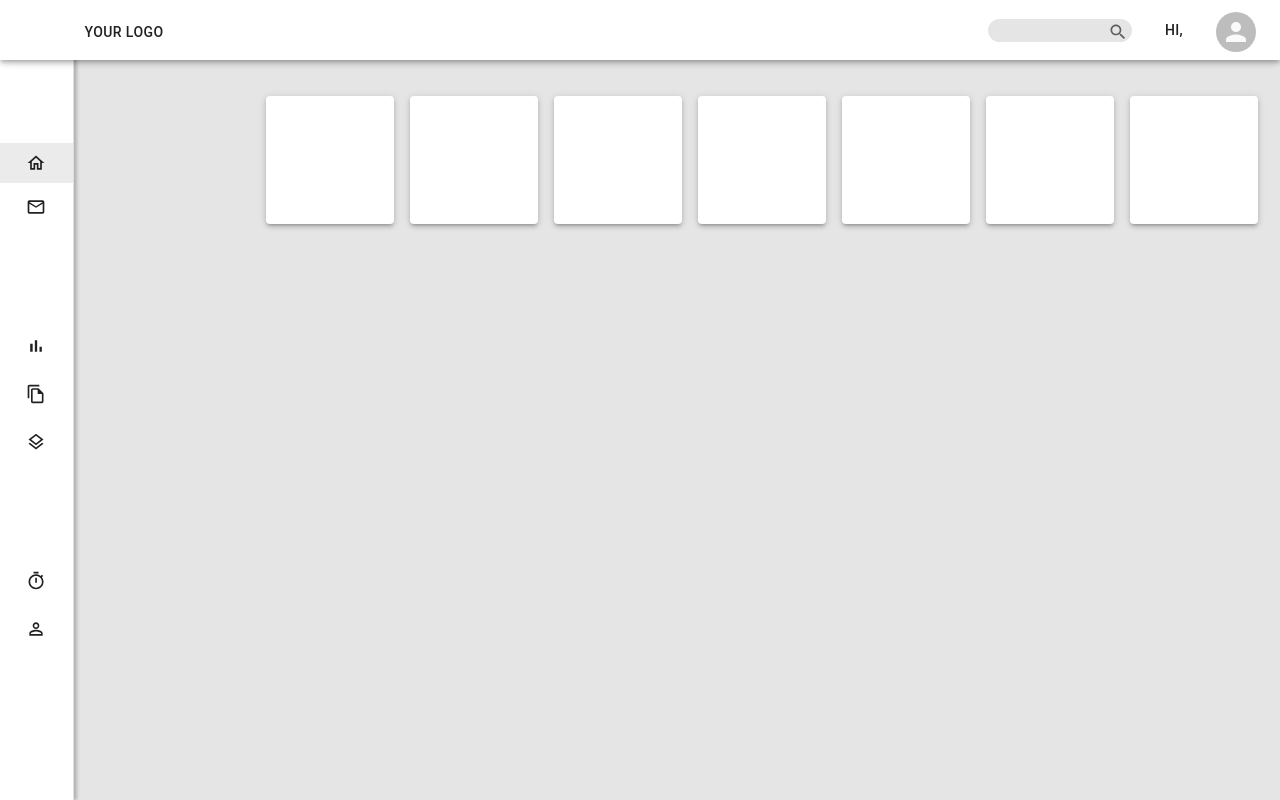
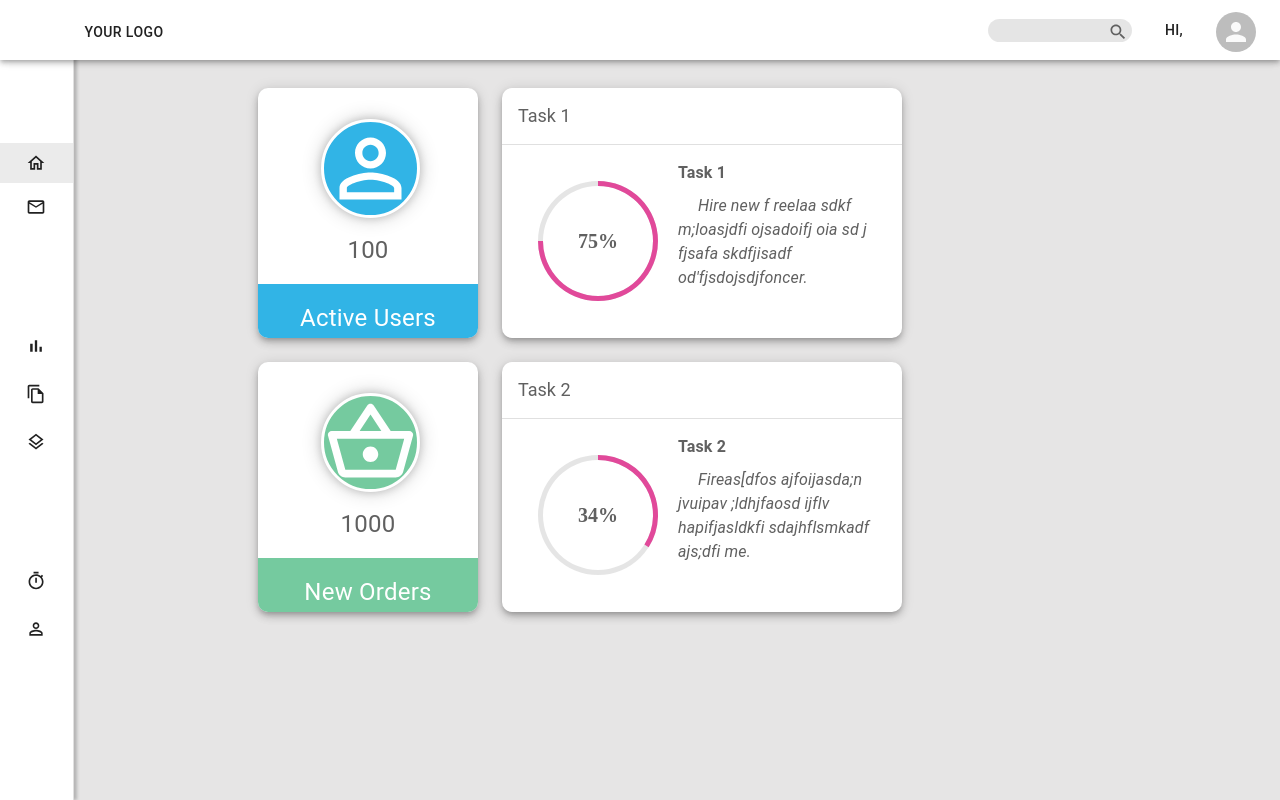
Before and after one commit to cadentic/colorful_admin_panel_material-ui_d3js, a React (Create React App) app: page / in a window 1280 px wide. Built offline with nearby package versions, Linux system fonts and the light colour scheme.

Commit message:
Added cards such as user, order, tasks.

```diff
--- a/src/App.js
+++ b/src/App.js
@@ -19,6 +19,7 @@ import ClickAwayListener from '@material-ui/core/ClickAwayListener';
 
 // Backend
 import axios from 'axios';
+import * as data from './components/JSON/data.example.json';
 
 // Styles
 import clsx from 'clsx';
@@ -35,7 +36,9 @@ import PersonOutlineOutlinedIcon from '@material-ui/icons/PersonOutlineOutlined'
 // import json-s
 import * as textEn from './components/JSON/text.en.json';
 import IconButton from '@material-ui/core/IconButton';
-import { Divider, Icon, Menu, ListItemIcon, Avatar, Paper, createMuiTheme } from '@material-ui/core';
+import { Divider, Icon, Menu, ListItemIcon, Avatar, Paper, createMuiTheme, Box } from '@material-ui/core';
+import TaskForm, {fillPercentage} from './components/taskForm.js';
+import DataForm from './components/dataForm.js';
 const appBarHeight = 60;
 const drawerWidth = 250;
 
@@ -122,6 +125,7 @@ const useStyles = makeStyles(theme => ({
 	  paddingBottom: 5,
 	  width: drawerWidth,
 	  textAlign: 'center',
+	  fontWeight: 'bold'
   },
   listItem: {
 	  height: 40,
@@ -152,7 +156,7 @@ const useStyles = makeStyles(theme => ({
     display: 'flex',
     flexWrap: 'wrap',
     '& > *': {
-      margin: theme.spacing(1),
+      marginRight: theme.spacing(13),
       width: theme.spacing(16),
       height: theme.spacing(16),
 	},
@@ -175,6 +179,14 @@ const useStyles = makeStyles(theme => ({
   },
   topMarginDrawer: {
 	  height: appBarHeight,
+  },
+  sectionName: {
+	fontWeight: 700,
+  },
+  tasksBlock: {
+  },
+  countUsersAndOrders: {
+
   },
 }));
 
@@ -235,7 +247,7 @@ function App() {
 				<div className={classes.topMarginDrawer}>
 				</div>
 				<div className={classes.dividerDiv}>
-							<Typography>
+							<Typography className={classes.sectionName}>
 								{textEn.main}
 							</Typography>
 				</div>
@@ -254,7 +266,7 @@ function App() {
 							</ListItem>
 						</List>
 				<div className={classes.dividerDiv}>
-							<Typography>
+							<Typography className={classes.sectionName}>
 								{textEn.apps}
 							</Typography>
 						</div>
@@ -279,7 +291,7 @@ function App() {
 							</ListItem>
 						</List>
 				<div className={classes.dividerDiv}>
-							<Typography>
+							<Typography  className={classes.sectionName}>
 								{textEn.extras}
 							</Typography>
 						</div>
@@ -298,7 +310,12 @@ function App() {
 					</ListItem>
 				</List>
 			</Drawer>
-        </div>;
+		</div>;
+
+		window.onload = () => function() {
+			fillPercentage("task_zero", data.tasks[0].done_rate / 100);
+			fillPercentage("task_one", data.tasks[1].done_rate / 100)
+		}()
   return (
     <div className={classes.root}>
 		<div>
@@ -369,13 +386,24 @@ function App() {
 		</div>
 		{sidebar}
 		<main className={classes.papers}>
-			<Paper elevation={3}></Paper>
-			<Paper elevation={3}></Paper>
-			<Paper elevation={3}></Paper>
-			<Paper elevation={3}></Paper>
-			<Paper elevation={3}></Paper>
-			<Paper elevation={3}></Paper>
-			<Paper elevation={3}></Paper>
+			<div className={classes.countUsersAndOrders}>
+				<DataForm isShop={false} data={data.active_users} text={textEn.active_users} />
+				<DataForm isShop={true} data={data.new_orders} text={textEn.new_orders} />
+			</div>
+			<div className={classes.tasksBlock}>
+				<TaskForm
+				name={data.tasks[0].name}
+				description={data.tasks[0].description}
+				doneRate={data.tasks[0].done_rate}
+				taskID={"task_zero"}
+				/>
+				<TaskForm
+				name={data.tasks[1].name}
+				description={data.tasks[1].description}
+				doneRate={data.tasks[1].done_rate}
+				taskID={"task_one"}
+				/>
+			</div>
 		</main>
     </div>
   );
--- a/src/components/JSON/data.example.json
+++ b/src/components/JSON/data.example.json
@@ -5,12 +5,12 @@
     "tasks": [
       {
         "name": "Task 1",
-        "description": "Hire new freelancer.",
+        "description": "Hire new f reelaa sdkf m;loasjdfi ojsadoifj oia sd j fjsafa skdfjisadf od'fjsdojsdjfoncer.",
         "done_rate": 75
       },
       {
         "name": "Task 2",
-        "description": "Fire me.",
+        "description": "Fireas[dfos ajfoijasda;n jvuipav ;ldhjfaosd ijflv hapifjasldkfi sdajhflsmkadf ajs;dfi me.",
         "done_rate": 34
       }
     ],
--- a/src/components/JSON/text.en.json
+++ b/src/components/JSON/text.en.json
@@ -10,8 +10,9 @@
     "timer": "Timer",
     "users": "Users",
     "greetings": "Hi, ",
-    "activeUsers": "Active Users",
-    "progressBar": "progressBar",
-    "lineGraph": "Line Graph",
+    "active_users": "Active Users",
+    "progress_bar": "progressBar",
+    "line_graph": "Line Graph",
+    "new_orders": "New Orders",
     "calendar": "Calendar"
 }
--- /dev/null
+++ b/src/components/dataForm.js
@@ -0,0 +1,114 @@
+import React from 'react';
+import { Card, CardHeader, CardContent, Divider, Typography } from '@material-ui/core';
+import PersonOutlineOutlinedIcon from '@material-ui/icons/PersonOutlineOutlined';
+import ShoppingBasketOutlinedIcon from '@material-ui/icons/ShoppingBasketOutlined';
+import { makeStyles } from '@material-ui/core/styles';
+
+var numberColor = '#606060';
+var textColor = '#ffffff';
+
+const useStyle = makeStyles(theme => ({
+    taskCard: {
+        width: 220,
+        height: 250,
+        color: textColor,
+        marginBottom: 24,
+        borderRadius: 10
+    },
+    cardContent: {
+        display: 'block',
+    },
+    taskName: {
+        fontWeight: 700,
+        paddingBottom: 9
+    },
+    taskDescription: {
+        fontSize: 16,
+        textIndent: 20,
+        fontStyle: 'italic',
+    },
+    iconUser: {
+        marginLeft: 47,
+        marginTop: 15,
+        backgroundColor: '#31B4E6',
+        fontSize: 93,
+        color: '#ffffff',
+        borderRadius: '50%',
+        borderWidth: 3,
+        borderStyle: 'solid',
+        borderColor: '#ffffff',
+        boxShadow: '0 0 8px 0 rgba(0, 0, 0, 0.19), 0 0 20px 0 rgba(0, 0, 0, 0.19)',
+        marginBottom: 10,
+    },
+    iconShop: {
+        marginLeft: 47,
+        marginTop: 15,
+        backgroundColor: '#75CA9F',
+        fontSize: 93,
+        color: '#ffffff',
+        borderRadius: '50%',
+        borderWidth: 3,
+        borderStyle: 'solid',
+        borderColor: '#ffffff',
+        boxShadow: '0 0 8px 0 rgba(0, 0, 0, 0.19), 0 0 20px 0 rgba(0, 0, 0, 0.19)',
+        marginBottom: 10,
+    },
+    userFooter: {
+        backgroundColor: '#31B4E6',
+        height: '100%',
+    },
+    shopFooter: {
+        backgroundColor: '#75CA9F',
+        height: '100%',
+    },
+    data: {
+        textAlign: 'center',
+        fontSize: 24,
+        color: numberColor,
+    },
+    text: {
+        textAlign: 'center',
+        fontSize: 24,
+        color: textColor,
+    }
+}));
+
+function DataForm(props) {
+
+    const classes = useStyle();
+
+    let icon = null;
+    let footer = null;
+
+    if (props.isShop) {
+        icon = <ShoppingBasketOutlinedIcon className={
+            classes.iconShop
+        } />;
+        footer = classes.shopFooter;
+    }
+    else {
+        icon = <PersonOutlineOutlinedIcon className={
+            classes.iconUser
+        } />;
+        footer = classes.userFooter;
+    }
+
+    return (
+    <div>
+        <Card elevation={5} className={classes.taskCard}>
+            <CardContent className={classes.cardContent}>
+                {icon}
+                <Typography className={classes.data}>
+                    {props.data}
+                </Typography>
+            </CardContent>
+            <CardContent className={footer}>
+                <Typography className={classes.text}>
+                    {props.text}
+                </Typography>
+            </CardContent>
+        </Card>
+    </div>);
+}
+
+export default DataForm;
--- /dev/null
+++ b/src/components/taskForm.js
@@ -0,0 +1,137 @@
+import React from 'react';
+import { Card, CardHeader, CardContent, Divider, Typography } from '@material-ui/core';
+import { makeStyles } from '@material-ui/styles';
+import * as d3 from 'd3';
+
+var textColor = '#606060';
+
+export function fillPercentage(taskID, endPercent) {
+    var colors = {
+        'pink': '#E1499A',
+        'yellow': '#f0ff08',
+        'green': '#47e495'
+    };
+
+    var color = colors.pink;
+
+    var radius = 60;
+    var border = 5;
+    var padding = 20;
+
+
+    var twoPi = Math.PI * 2;
+    var formatPercent = d3.format('.0%');
+    var boxSize = (radius + padding) * 2;
+
+
+    var arc = d3.arc()
+        .startAngle(0)
+        .innerRadius(radius)
+        .outerRadius(radius - border);
+
+    var parent = d3.select(`div#${taskID}`);
+
+    var svg = parent.append('svg')
+        .attr('width', boxSize)
+        .attr('height', boxSize);
+
+    var defs = svg.append('defs');
+
+    var filter = defs.append('filter')
+        .attr('id', 'blur');
+
+    filter.append('feGaussianBlur')
+        .attr('in', 'SourceGraphic')
+        .attr('stdDeviation', '7');
+
+    var g = svg.append('g')
+        .attr('transform', 'translate(' + boxSize / 2 + ',' + boxSize / 2 + ')');
+
+    var meter = g.append('g')
+        .attr('class', 'progress-meter');
+
+    meter.append('path')
+        .attr('class', 'background')
+        .attr('fill', '#ccc')
+        .attr('fill-opacity', 0.5)
+        .attr('d', arc.endAngle(twoPi));
+
+
+    var front = meter.append('path')
+        .attr('class', 'foreground')
+        .attr('fill', color)
+        .attr('fill-opacity', 1);
+
+    var numberText = meter.append('text')
+        .attr('fill', '#606060')
+        .attr('font-weight', 600)
+        .attr('font-size', 20)
+        .attr('text-anchor', 'middle')
+        .attr('dy', '.35em');
+    var progress = endPercent;
+
+    front.attr('d', arc.endAngle(twoPi * progress));
+    numberText.text(formatPercent(progress));
+
+    return arc;
+}
+
+const useStyle = makeStyles({
+    cardHeaderTitle: {
+        fontSize: 18,
+        color: textColor,
+    },
+    taskCard: {
+        width: 400,
+        height: 250,
+        color: textColor,
+        marginBottom: 24,
+        borderRadius: 10,
+        marginLeft: 12,
+    },
+    cardContent: {
+        display: 'flex',
+    },
+    taskName: {
+        fontWeight: 700,
+        paddingBottom: 9
+    },
+    taskDescription: {
+        fontSize: 16,
+        textIndent: 20,
+        fontStyle: 'italic',
+    }
+});
+
+function TaskForm(props) {
+
+    const classes = useStyle();
+
+    // window.onload = () => fillPercentage(props.taskID, props.doneRate / 100 + 0.3);
+    return (
+    <div>
+        <Card elevation={5} className={classes.taskCard}>
+            <CardHeader
+            classes={{
+                title: classes.cardHeaderTitle
+            }}
+            title={props.name} />
+            <Divider />
+            <CardContent className={
+                classes.cardContent
+            }>
+                <div id={`${props.taskID}`}></div>
+                <div >
+                 <Typography className={classes.taskName}>
+                    {props.name}
+                 </Typography>
+                 <Typography className={classes.taskDescription}>
+                    {props.description}
+                 </Typography>
+                </div>
+            </CardContent>
+        </Card>
+    </div>);
+}
+
+export default TaskForm;
```
Also changed, not shown: src/components/task.js (deleted, +0 -7 lines).
